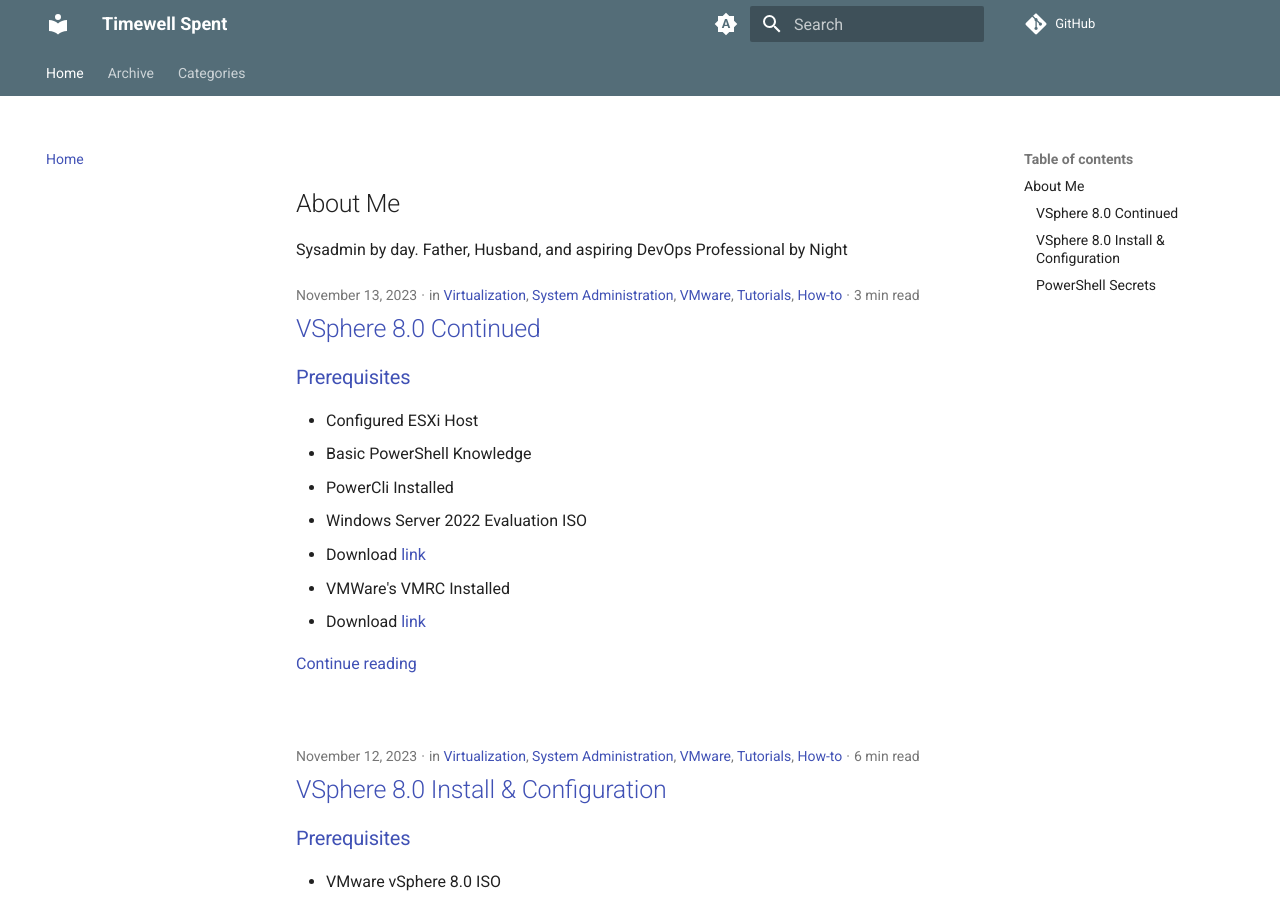
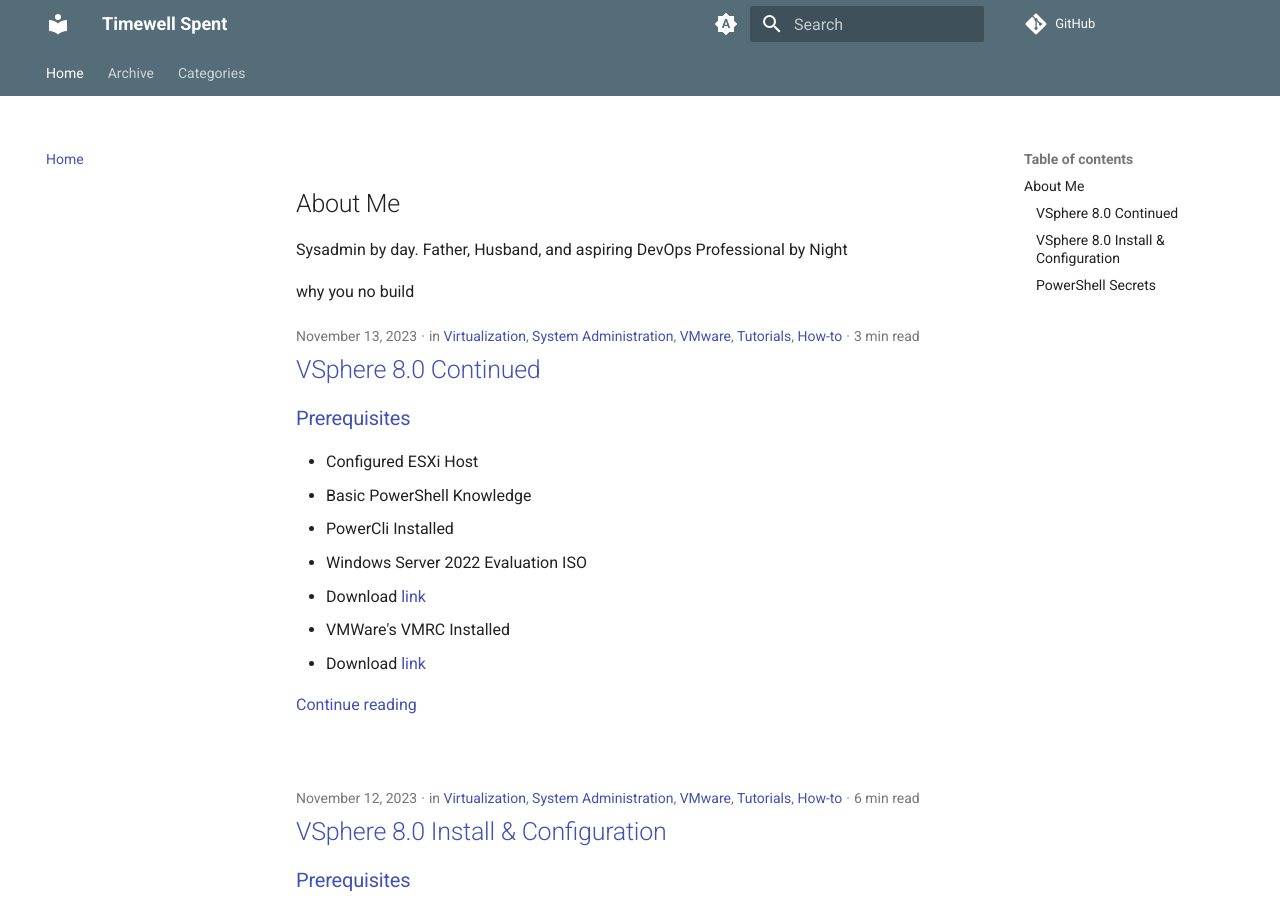
Before and after one commit to stim-ca/blog.TimewellTech.ca, an MkDocs documentation site: the page built from docs/index.md, in a window 1280 px wide and 900 px high. Built offline with MkDocs 1.6.1 and Material for MkDocs 9.7.7, drawn with Linux system fonts in a browser that asks for light colours; comment, search, counter and statistics services are not loaded.

Commit message:
Update index.md

```diff
--- a/docs/index.md
+++ b/docs/index.md
@@ -1,3 +1,5 @@
 ## About Me
 
 Sysadmin by day. Father, Husband, and aspiring DevOps Professional by Night
+
+why you no build
```
